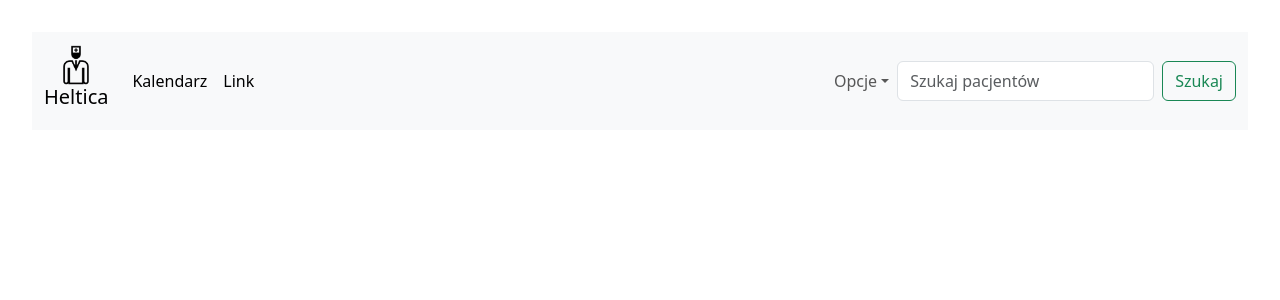
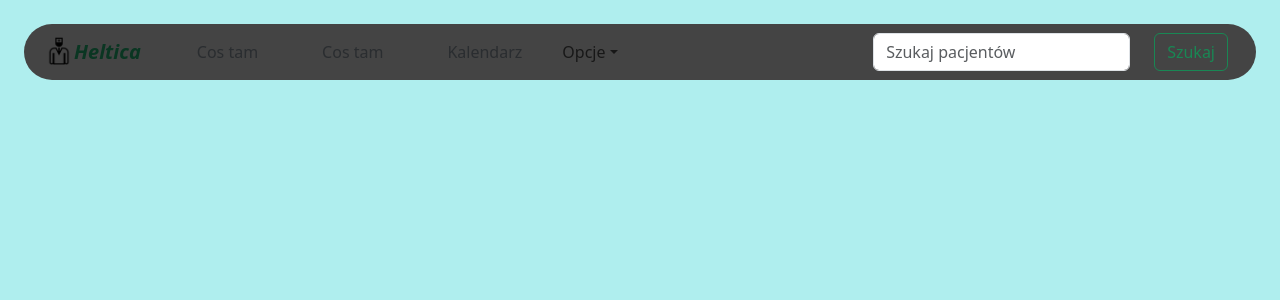
Before and after one commit to J4kubR/Helthica, a React (Vite) app: page / in a window 1280 px wide. Shown: the top 300 px of the page. Built offline with nearby package versions, Linux system fonts and the light colour scheme.

Commit message:
Changes to the navbar, still trying the colors out

```diff
--- a/index.html
+++ b/index.html
@@ -2,12 +2,13 @@
 <html lang="en">
   <head>
     <meta charset="UTF-8" />
-    <link rel="icon" type="image/svg+xml" />
+    <link rel="icon shortcut" href="./components/logo/Main_logo.png" type="image/png" />
     <meta name="viewport" content="width=device-width, initial-scale=1.0" />
-    <title>Heltica</title>
+    <title>Heltica - MedicalCare</title>
     <link href="https://cdn.jsdelivr.net/npm/bootstrap@5.3.2/dist/css/bootstrap.min.css" rel="stylesheet" integrity="sha384-T3c6CoIi6uLrA9TneNEoa7RxnatzjcDSCmG1MXxSR1GAsXEV/Dwwykc2MPK8M2HN" crossorigin="anonymous">
+
   </head>
-  <body>
+  <body style="background-color: #afeeee;">
     <div id="root"></div>
     <script type="module" src="/src/main.jsx"></script>
     <script src="https://cdn.jsdelivr.net/npm/bootstrap@5.3.2/dist/js/bootstrap.bundle.min.js" integrity="sha384-C6RzsynM9kWDrMNeT87bh95OGNyZPhcTNXj1NW7RuBCsyN/o0jlpcV8Qyq46cDfL" crossorigin="anonymous"></script>
--- a/src/App.css
+++ b/src/App.css
@@ -1,6 +1,6 @@
 #root {
   max-width: 1380px;
   margin: 0 auto;
-  padding: 2rem;
+  padding: 1.5rem;
   text-align: center;
 }
--- a/src/components/NavigationBar.jsx
+++ b/src/components/NavigationBar.jsx
@@ -1,42 +1,40 @@
-import MainLogo from "./logo/Main_logo.png";
+import mainLogo from "./logo/Main_logo.png";
+import "./NavigationBarFunctions.jsx";
 
-function NavigationBar() {
+function collapseNavbarText() {
   return (
-    <nav className="navbar navbar-expand-lg bg-body-tertiary">
-      <div className="container-fluid">
-        <a className="navbar-brand" href="#">
-          <img src={MainLogo} alt="Logo" width={40} height={40} />
-          <h5>Heltica</h5>
+    <div className="collapse navbar-collapse" id="navbarSupportedContent">
+      <ul className="navbar-nav me-auto md-2 mb-lg-0">
+        <li className="nav-item">
+          <a
+            className="nav-link active mx-4 text-body-secondary align-baseline"
+            aria-current="page"
+            href="#"
+          >
+            Cos tam
           </a>
-        <button
-          className="navbar-toggler"
-          type="button"
-          data-bs-toggle="collapse"
-          data-bs-target="#navbarSupportedContent"
-          aria-controls="navbarSupportedContent"
-          aria-expanded="false"
-          aria-label="Toggle navigation"
+        </li>
+        <li className="nav-item">
+          <a
+            className="nav-link active mx-4 text-body-secondary"
+            aria-current="page"
+            href="#"
           >
-          <span className="navbar-toggler-icon"></span>
-        </button>
-        <div className="collapse navbar-collapse" id="navbarSupportedContent">
-          <ul className="navbar-nav me-auto mb-2 mb-lg-0">
+            Cos tam
+          </a>
+        </li>
+
         <li className="nav-item">
-              <a className="nav-link active" aria-current="page" href="#">
+          <a
+            className="nav-link active mx-4 text-body-secondary"
+            aria-current="page"
+            href="#"
+          >
             Kalendarz
           </a>
         </li>
-            <li className="nav-item">
-              <a className="nav-link active" aria-current="page" href="#">
-                Link
-              </a>
-            </li>
-          </ul>
-        </div>
 
-        <div className="btn-group" id="navbarSupportedContent">
-          <ul className="navbar-nav me-auto mb-2 mb-lg-0">
-            <li className="nav-item">
+        <li className="nav-item dropdown">
           <a
             className="nav-link dropdown-toggle"
             href="#"
@@ -46,15 +44,18 @@ function NavigationBar() {
           >
             Opcje
           </a>
+
           <ul className="dropdown-menu">
             <li>
               <a className="dropdown-item" href="#">
                 Wszyscy pacjenci
               </a>
             </li>
+
             <li>
               <a className="dropdown-item" href="#"></a>
             </li>
+
             <li>
               <a className="dropdown-item" href="#">
                 Strona internetowa do wspomagania
@@ -70,11 +71,47 @@ function NavigationBar() {
           placeholder="Szukaj pacjentów"
           aria-label="Search"
         />
-            <button className="btn btn-outline-success" type="submit">
+        <button className="btn btn-outline-success mx-3" type="submit">
           Szukaj
         </button>
       </form>
     </div>
+  );
+}
+
+function NavigationBar() {
+  return (
+    <nav
+      style={{ backgroundColor: "#444444" }}
+      className="navbar navbar-expand-lg rounded-5"
+    >
+      <div className="container-fluid">
+        <a
+          className="navbar-brand px-2 fw-bold fst-italic text-success-emphasis"
+          href="#"
+        >
+          <img
+            src={mainLogo}
+            alt="Logo"
+            width={30}
+            height={28}
+            className="d-inline-block align-text-bottom"
+          />
+          Heltica
+        </a>
+        <button
+          className="navbar-toggler"
+          type="button"
+          data-bs-toggle="collapse"
+          data-bs-target="#navbarSupportedContent"
+          aria-controls="navbarSupportedContent"
+          aria-expanded="false"
+          aria-label="Toggle navigation"
+        >
+          <span className="navbar-toggler-icon"></span>
+        </button>
+
+        {collapseNavbarText()}
       </div>
     </nav>
   );
--- a/src/index.css
+++ b/src/index.css
@@ -4,7 +4,7 @@
   font-weight: 400;
 
   color-scheme: light dark;
-  color: rgba(255, 255, 255, 0.87);
+  color: rgba(139, 127, 110, 0.87);
   background-color: #242424;
 
   font-synthesis: none;
@@ -58,7 +58,7 @@ button:focus-visible {
 @media (prefers-color-scheme: light) {
   :root {
     color: #213547;
-    background-color: #ffffff;
+    background-color: #b9a182;
   }
   a:hover {
     color: #747bff;
```
Lines whose indentation alone changed are shown as unchanged.
